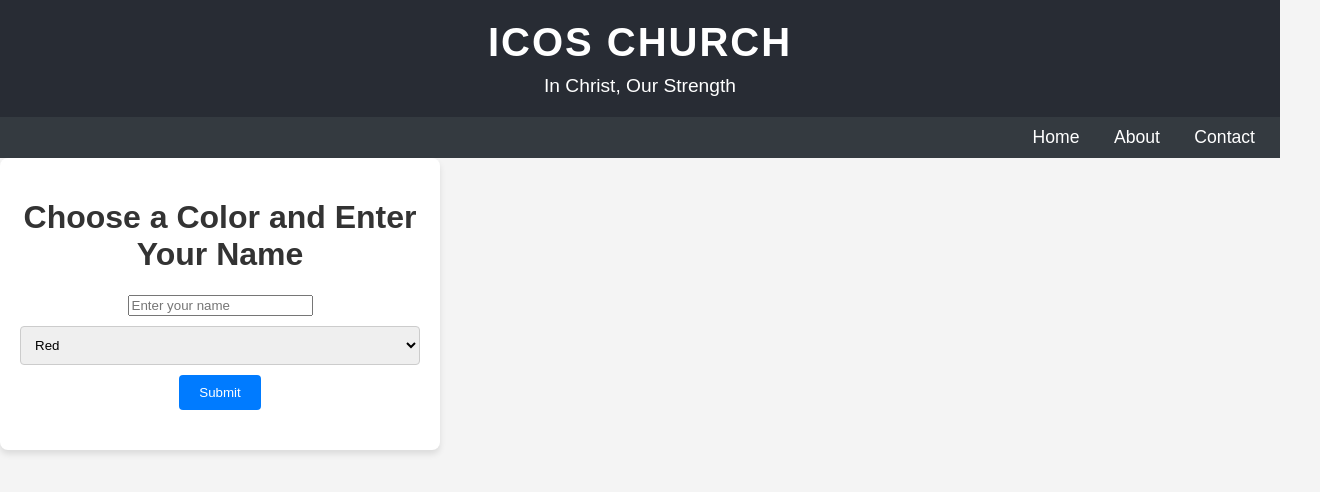
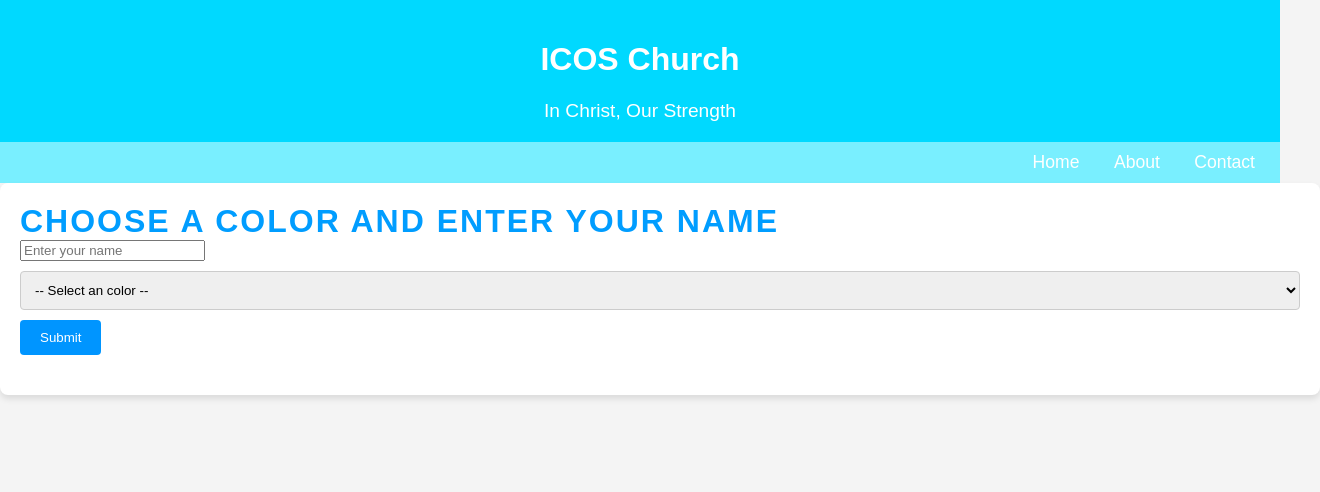
Before and after one commit to denialJS/ICOS-C, a plain HTML site: page index.html in a window 1280 px wide. Shown: the whole page, 1320 px wide, since content can reach past the window. Drawn offline with Linux system fonts and the light colour scheme.

Commit message:
Update index.html

```diff
--- a/index.html
+++ b/index.html
@@ -10,16 +10,17 @@
             margin: 0;
             padding: 0;
             background-color: #f4f4f4;
-            color: #333;
+            color: #06e5fe;
         }
         header {
-            background-color: #282c34;
+            background-color: #00d9ff;
             color: white;
             padding: 20px;
             text-align: center;
         }
-        header h1 {
-            font-size: 2.5rem;
+        div h2 {
+            color: #009dff;
+            font-size: 2rem;
             margin: 0;
             text-transform: uppercase;
             letter-spacing: 2px;
@@ -29,7 +30,7 @@
             margin: 10px 0 0;
         }
         nav {
-            background-color: #343a40;
+            background-color: #79efff;
             padding: 10px;
             text-align: right;
         }
@@ -40,7 +41,7 @@
             font-size: 1.1rem;
         }
         nav a:hover {
-            color: #007bff;
+            color: #00bfff;
         }
         main {
             display: flex;
@@ -54,8 +55,8 @@
         padding: 20px;
         border-radius: 8px;
         box-shadow: 0 4px 6px rgba(0, 0, 0, 0.1);
-        text-align: center;
-        max-width: 400px;
+        text-align: left;
+        max-width: 1500px;
         width: 100%;
     }
     select {
@@ -67,7 +68,7 @@
         box-sizing: border-box;
     }
     button {
-        background: #007BFF;
+        background: #0095ff;
         color: white;
         padding: 10px 20px;
         border: none;
@@ -95,12 +96,14 @@
         <a href="#contact">Contact</a>
     </nav>
 </div>
-    <div class="container">
-        <h1>Choose a Color and Enter Your Name</h1>
+<div>
+    <div class="container" >
+        <h2>Choose a Color and Enter Your Name</h2>
         <input type="text" id="userName" placeholder="Enter your name" required>
         <select id="colorSelect">
+            <option value="">-- Select an color --</option>
             <option value="Red">Red</option>
-            <option value="Green">Green</option>
+            <option value="Green">Green</option>s
             <option value="Blue">Blue</option>
             <option value="Yellow">Yellow</option>
             <option value="Purple">Purple</option>
@@ -108,6 +111,7 @@
         <button onclick="sendColor()">Submit</button>
         <div class="result" id="result"></div>
     </div>
+
     <script>
         function sendColor() {
     const selectedColor = document.getElementById('colorSelect').value;
```
